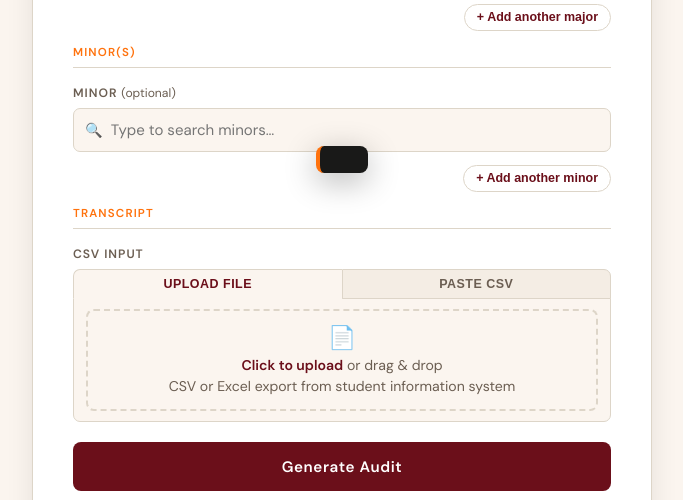
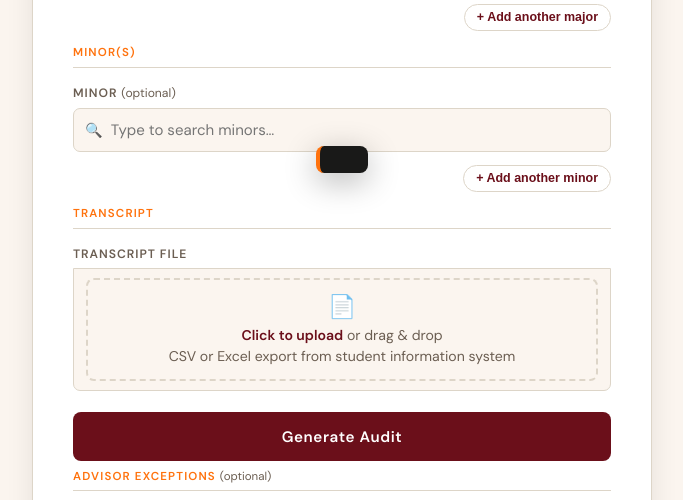
Before and after one commit to jamesnewton-cmd/au-degree-audit-app, a FastAPI app: page / in a window 1280 px wide. Shown: the part 675-1175 px from the top of the page, without its empty margins (298-981 px from the left). Run offline with FastAPI, Linux system fonts and the light colour scheme.

Commit message:
Remove CSV paste mode (was causing blank/broken audits); file upload only

```diff
--- a/templates/index.html
+++ b/templates/index.html
@@ -846,11 +846,7 @@
         <!-- TRANSCRIPT (single) -->
         <div class="section-label">Transcript</div>
         <div class="field">
-          <label>CSV Input</label>
-          <div class="csv-tabs">
-            <button type="button" class="csv-tab active" id="tabUpload" onclick="switchCsvTab('upload')">Upload File</button>
-            <button type="button" class="csv-tab" id="tabPaste" onclick="switchCsvTab('paste')">Paste CSV</button>
-          </div>
+          <label>Transcript File</label>
           <div class="csv-tab-panel" id="panelUpload">
             <div class="file-drop" id="fileDrop">
               <input type="file" name="transcript" accept=".csv,.xlsx,.xls" id="fileInput">
@@ -862,10 +858,7 @@
               <div class="file-name" id="fileName"></div>
             </div>
           </div>
-          <div class="csv-tab-panel" id="panelPaste" style="display:none;">
-            <textarea id="csvPasteInput" class="csv-paste-area" placeholder="Paste CSV content here…" rows="5" autocomplete="off" spellcheck="false"></textarea>
-            <div id="pasteFileName" style="font-size:0.78rem;color:var(--success);margin-top:0.3rem;display:none;"></div>
-          </div>
+
         </div>
         <div class="name-suggest" id="recentCsvHints" style="display:none;">
           <div class="name-suggest-title">Recent CSVs</div>
@@ -1602,14 +1595,7 @@ drop.addEventListener('drop', ev => {
   }
 });
 
-// ── CSV Tab switcher ─────────────────────────────────────────────────────────
-function switchCsvTab(tab) {
-  const isUpload = tab === 'upload';
-  document.getElementById('tabUpload').classList.toggle('active', isUpload);
-  document.getElementById('tabPaste').classList.toggle('active', !isUpload);
-  document.getElementById('panelUpload').style.display = isUpload ? '' : 'none';
-  document.getElementById('panelPaste').style.display = isUpload ? 'none' : '';
-}
+
 
 // ── Toast ─────────────────────────────────────────────────────────────────────
 function toast(msg, isError = false) {
@@ -1727,27 +1713,12 @@ document.getElementById('auditForm').addEventListener('submit', async (e) => {
     return;
   }
 
-  // Handle paste-in CSV: convert to a File and set on the form
-  const isPasteMode = document.getElementById('tabPaste').classList.contains('active');
-  if (isPasteMode) {
-    const pasteText = (document.getElementById('csvPasteInput').value || '').trim();
-    if (!pasteText) {
-      toast('Please paste CSV content before generating.', true);
-      btn.disabled = false; spinner.style.display = 'none'; btnText.textContent = 'Generate Audit';
-      if (btnTop) { btnTop.disabled = false; spinnerTop.style.display = 'none'; btnTextTop.textContent = 'Generate Audit'; }
-      return;
-    }
-    const pasteFile = new File([pasteText], 'pasted_transcript.csv', { type: 'text/csv' });
-    const dt = new DataTransfer();
-    dt.items.add(pasteFile);
-    document.getElementById('fileInput').files = dt.files;
-  } else {
-    if (!document.getElementById('fileInput').files[0]) {
-      toast('Please upload a CSV file before generating.', true);
-      btn.disabled = false; spinner.style.display = 'none'; btnText.textContent = 'Generate Audit';
-      if (btnTop) { btnTop.disabled = false; spinnerTop.style.display = 'none'; btnTextTop.textContent = 'Generate Audit'; }
-      return;
-    }
+  // Validate file upload
+  if (!document.getElementById('fileInput').files[0]) {
+    toast('Please upload a CSV file before generating.', true);
+    btn.disabled = false; spinner.style.display = 'none'; btnText.textContent = 'Generate Audit';
+    if (btnTop) { btnTop.disabled = false; spinnerTop.style.display = 'none'; btnTextTop.textContent = 'Generate Audit'; }
+    return;
   }
 
   const form = new FormData(e.target);
```
